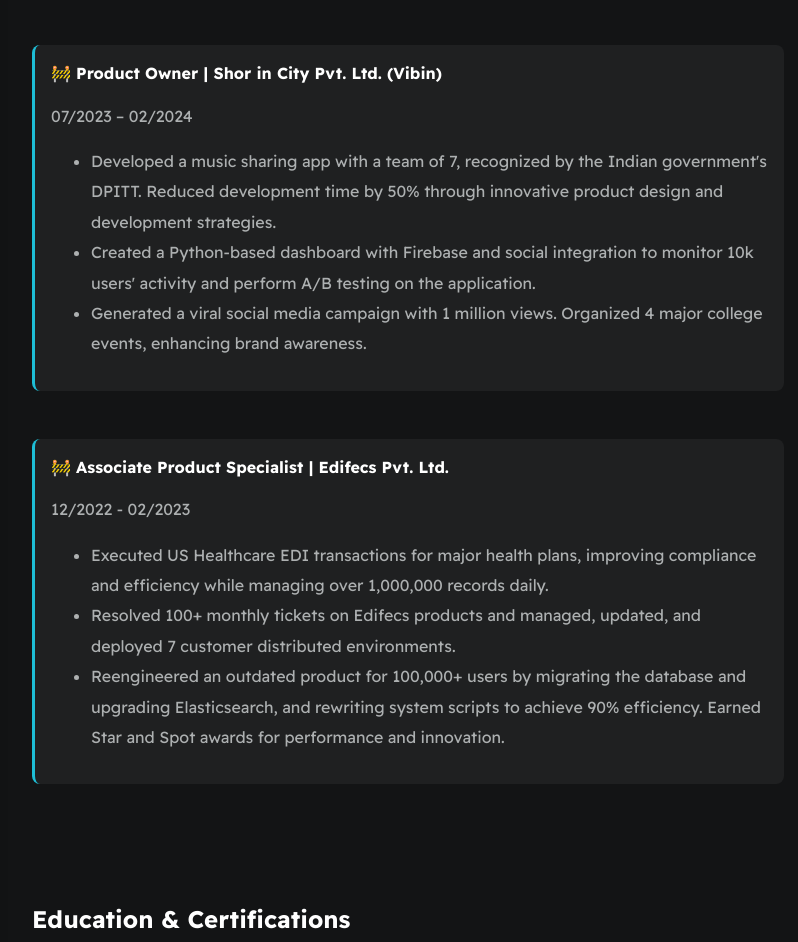
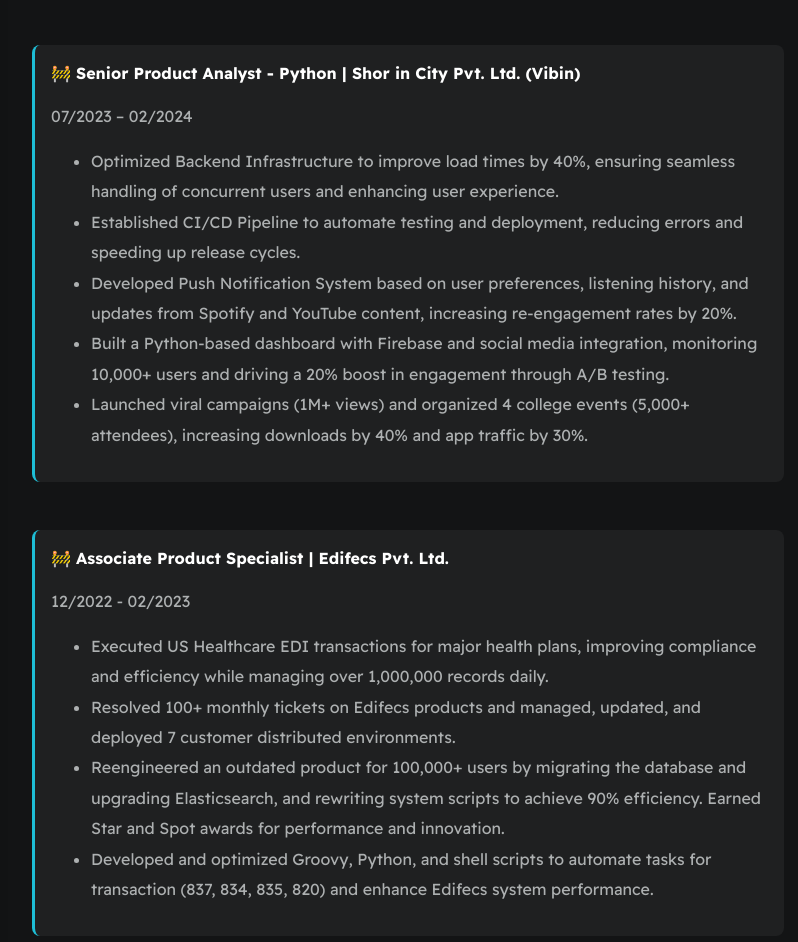
Before and after one commit to Kartiksandy/portfolio, a plain HTML site: page index.html in a window 1280 px wide. Shown: the part 1463-2405 px from the top of the page, without its empty margins (232-1030 px from the left). Drawn offline with Linux system fonts and the light colour scheme; a script that the page names is missing.

Commit message:
Update index.html

```diff
--- a/index.html
+++ b/index.html
@@ -28,7 +28,7 @@
                 <a href="https://twitter.com/kartikchopra8" target="_blank" rel="noopener noreferrer">Twitter</a>
                 <a href="https://www.linkedin.com/in/kartik-chopra-a26ab6165/" target="_blank" rel="noopener noreferrer">LinkedIn</a>
                 <a href="https://github.com/Kartiksandy" target="_blank" rel="noopener noreferrer">GitHub</a>
-                <a href="https://drive.google.com/file/d/1Vl2OFnGeoK3SLp2r7C9o1sHL5m7FXzRZ/view?usp=sharing" target="_blank" rel="noopener noreferrer">Download Resume</a>
+                <a href="https://drive.google.com/file/d/11jm2cqsl3UgiJmwjFyp5wdlPKCkUebYy/view?usp=sharing" target="_blank" rel="noopener noreferrer">Download Resume</a>
             </div>
         </section>
 
@@ -68,12 +68,14 @@
             </div>
 
             <div class="card--work-history">
-                <strong>🚧 Product Owner | Shor in City Pvt. Ltd. (Vibin)</strong>
+                <strong>🚧 Senior Product Analyst - Python | Shor in City Pvt. Ltd. (Vibin)</strong>
                 <p>07/2023 – 02/2024</p>
                 <ul>
-                    <li>Developed a music sharing app with a team of 7, recognized by the Indian government's DPITT. Reduced development time by 50% through innovative product design and development strategies.</li>
-                    <li>Created a Python-based dashboard with Firebase and social integration to monitor 10k users' activity and perform A/B testing on the application.</li>
-                    <li>Generated a viral social media campaign with 1 million views. Organized 4 major college events, enhancing brand awareness.</li>
+                    <li>Optimized Backend Infrastructure to improve load times by 40%, ensuring seamless handling of concurrent users and enhancing user experience.</li>
+                    <li>Established CI/CD Pipeline to automate testing and deployment, reducing errors and speeding up release cycles.</li>
+                    <li>Developed Push Notification System based on user preferences, listening history, and updates from Spotify and YouTube content, increasing re-engagement rates by 20%.</li>
+                    <li>Built a Python-based dashboard with Firebase and social media integration, monitoring 10,000+ users and driving a 20% boost in engagement through A/B testing.</li>
+                    <li>Launched viral campaigns (1M+ views) and organized 4 college events (5,000+ attendees), increasing downloads by 40% and app traffic by 30%.</li>
                 </ul>
             </div>
 
@@ -84,6 +86,7 @@
                     <li>Executed US Healthcare EDI transactions for major health plans, improving compliance and efficiency while managing over 1,000,000 records daily.</li>
                     <li>Resolved 100+ monthly tickets on Edifecs products and managed, updated, and deployed 7 customer distributed environments.</li>
                     <li>Reengineered an outdated product for 100,000+ users by migrating the database and upgrading Elasticsearch, and rewriting system scripts to achieve 90% efficiency. Earned Star and Spot awards for performance and innovation.</li>
+                    <li>Developed and optimized Groovy, Python, and shell scripts to automate tasks for transaction (837, 834, 835, 820) and enhance Edifecs system performance.</li>
                 </ul>
             </div>
         </section>
```
